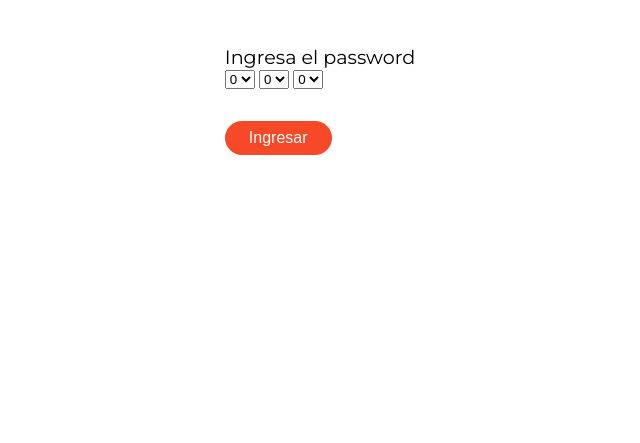
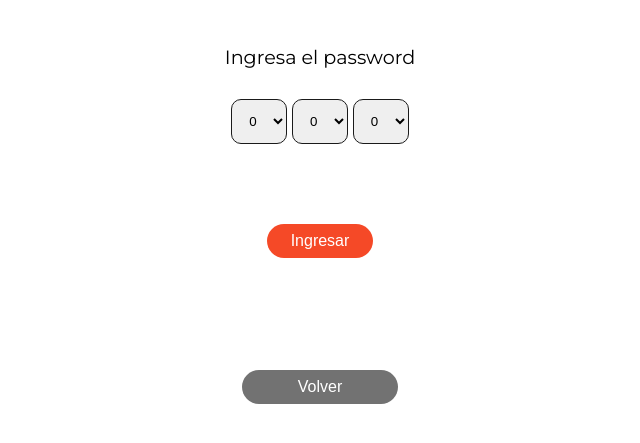
Before and after one commit to Hallerjack/desafio_2_Javascript, a plain HTML site: page problema3.html in a window 1280 px wide. Shown: the part 177-620 px from the top of the page, without its empty margins (320-960 px from the left). Drawn offline with Linux system fonts and the light colour scheme; a web font is replaced by a local one.

Commit message:
css problem 3 ready

```diff
--- a/assets/css/style-3.css
+++ b/assets/css/style-3.css
@@ -0,0 +1,21 @@
+.main-container {
+    display: flex;
+    flex-direction: column;
+    align-items: center;
+    justify-content: center;
+    gap: 30px
+}
+
+.selector {
+    padding: 1em;
+    border: solid 1px var(--terciary-color);
+    border-radius: 10px;
+}
+
+.confirm-pass {
+    display: flex;
+    flex-direction: column;
+    align-items: center;
+    justify-content: center;
+    padding-top: 3em;
+}
--- a/assets/css/style-main.css
+++ b/assets/css/style-main.css
@@ -9,6 +9,7 @@
     --primary-color: #F54927;
     --seconday-color: #ffffff;
     --terciary-color: #1A1A1A;
+    --mono-color: #727272;
 }
 
 body {
@@ -73,3 +74,16 @@ button:hover {
     background-color: var(--terciary-color);
     color: var(--seconday-color);
 }
+
+.toback {
+    display: flex;
+    flex-direction: column;
+    align-items: center;
+    justify-content: center;
+    padding-top: 3em;
+}
+
+.toback button {
+    background-color: var(--mono-color);
+    padding: 0.5em 3.5em;
+}
--- a/problema3.html
+++ b/problema3.html
@@ -23,7 +23,7 @@
         <h3>Ingresa el password</h3>
 
         <div class="pass-container">
-            <select name="selector-1" id="selector-1">
+            <select class="selector" name="selector-1" id="selector-1">
                 <option value="0">0</option>
                 <option value="1">1</option>
                 <option value="2">2</option>
@@ -35,7 +35,7 @@
                 <option value="8">8</option>
                 <option value="9">9</option>
             </select>
-            <select name="selector-2" id="selector-2">
+            <select class="selector" name="selector-2" id="selector-2">
                 <option value="0">0</option>
                 <option value="1">1</option>
                 <option value="2">2</option>
@@ -47,7 +47,7 @@
                 <option value="8">8</option>
                 <option value="9">9</option>
             </select>
-            <select name="selector-3" id="selector-3">
+            <select class="selector" name="selector-3" id="selector-3">
                 <option value="0">0</option>
                 <option value="1">1</option>
                 <option value="2">2</option>
@@ -65,6 +65,12 @@
                 <button onclick="validacion()">Ingresar</button>
             </div>
 
+            <div class="toback">
+                <a href=".">
+                    <button>Volver</button>
+                </a>
+            </div>
+
         </div>
     </main>
 
```
Also changed, not shown: index.html (+4 -4 lines).
